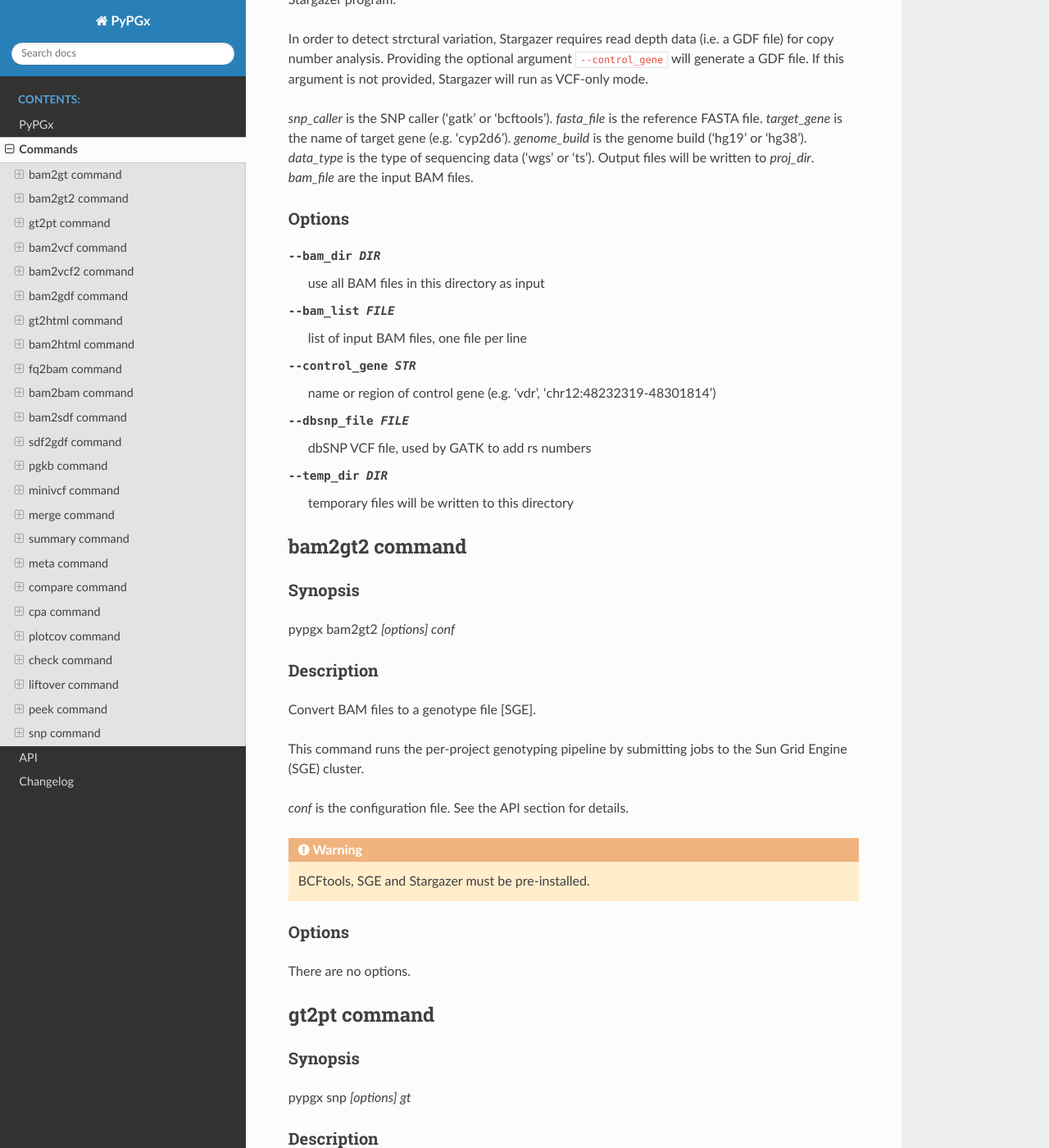
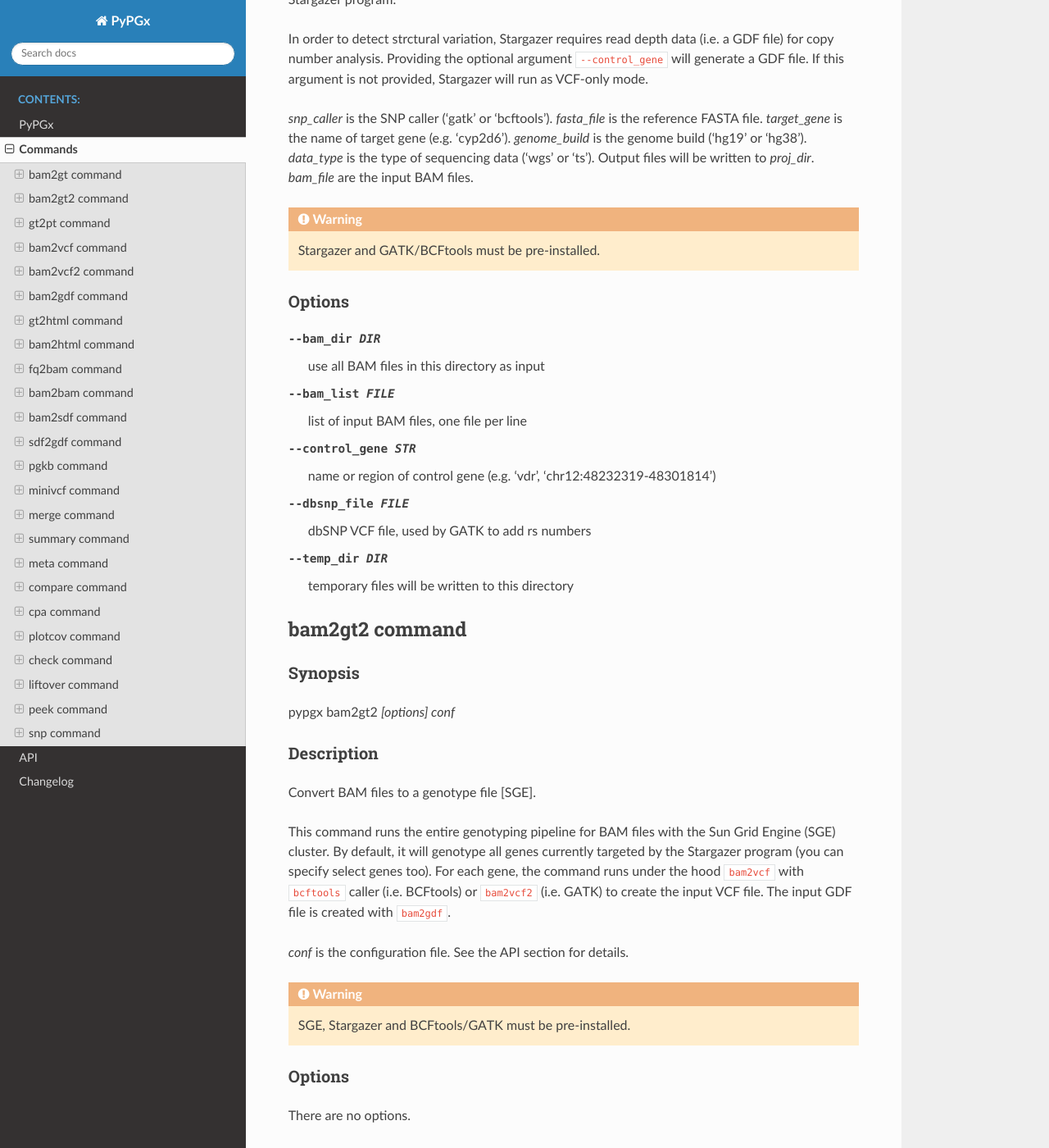
Before and after one commit to sbslee/pypgx, a Sphinx documentation site: the page built from docs/commands.rst, in a window 1280 px wide and 1400 px high, scrolled down 739 px. Shown: the whole window at 82% size. Built offline with Sphinx 7.4.7 and the Read the Docs theme 2.0.0, drawn with Linux system fonts in a browser that asks for light colours; some of the changed text lies outside the part shown.

Commit message:
Upload v0.1.7 changes

```diff
--- a/CHANGES.rst
+++ b/CHANGES.rst
@@ -1,5 +1,10 @@
 Changelog
 *********
+
+v0.1.7
+------
+
+* No significant changes.
 
 v0.1.6
 ------
--- a/docs/commands.rst
+++ b/docs/commands.rst
@@ -41,6 +41,9 @@ reference FASTA file. *target_gene* is the name of target gene (e.g.
 *data_type* is the type of sequencing data ('wgs' or 'ts'). Output files
 will be written to *proj_dir*. *bam_file* are the input BAM files.
 
+.. warning::
+    Stargazer and GATK/BCFtools must be pre-installed.
+
 Options
 -------
 
@@ -64,14 +67,19 @@ Description
 
 Convert BAM files to a genotype file [SGE].
 
-This command runs the per-project genotyping pipeline by submitting
-jobs to the Sun Grid Engine (SGE) cluster.
+This command runs the entire genotyping pipeline for BAM files
+with the Sun Grid Engine (SGE) cluster. By default, it will genotype
+all genes currently targeted by the Stargazer program (you can specify
+select genes too). For each gene, the command runs under the hood
+``bam2vcf`` with ``bcftools`` caller (i.e. BCFtools) or ``bam2vcf2``
+(i.e. GATK) to create the input VCF file. The input GDF file is
+created with ``bam2gdf``.
 
 *conf* is the configuration file. See the API section for details.
 
 .. warning::
 
-    BCFtools, SGE and Stargazer must be pre-installed.
+    SGE, Stargazer and BCFtools/GATK must be pre-installed.
 
 Options
 -------
@@ -140,9 +148,8 @@ reference FASTA file. *target_gene* is the name or region of target gene
     takes 19 min with the ``gatk`` caller but only 2 min with the
     ``bcftools`` caller. Therefore, if you have many samples and you do
     not have access to Sun Grid Engine (SGE) for parallelism, we
-    recommend that you use ``bcftools``. If you have access to SGE and
-    you want to use GATK instead of BCFtools, please check other
-    SGE-based commands in PyPGx (e.g. ``bam2gt2``).
+    recommend that you use ``bcftools``. If you have SGE and want to
+    use GATK, please check ``bam2vcf2``.
 
 Options
 -------
@@ -174,6 +181,9 @@ wrapper with pre-specified parameters for the Genome Analysis Toolkit
 GATK run faster.
 
 *conf* is the configuration file. See the API section for details.
+
+.. warning::
+    GATK and SGE must be pre-installed.
 
 Options
 -------
--- a/pypgx/version.py
+++ b/pypgx/version.py
@@ -1 +1 @@
-__version__ = "0.1.6"
+__version__ = "0.1.7"
```
Also changed, not shown: other parts of docs/commands.rst (+1 -1 lines), 4 other files.
